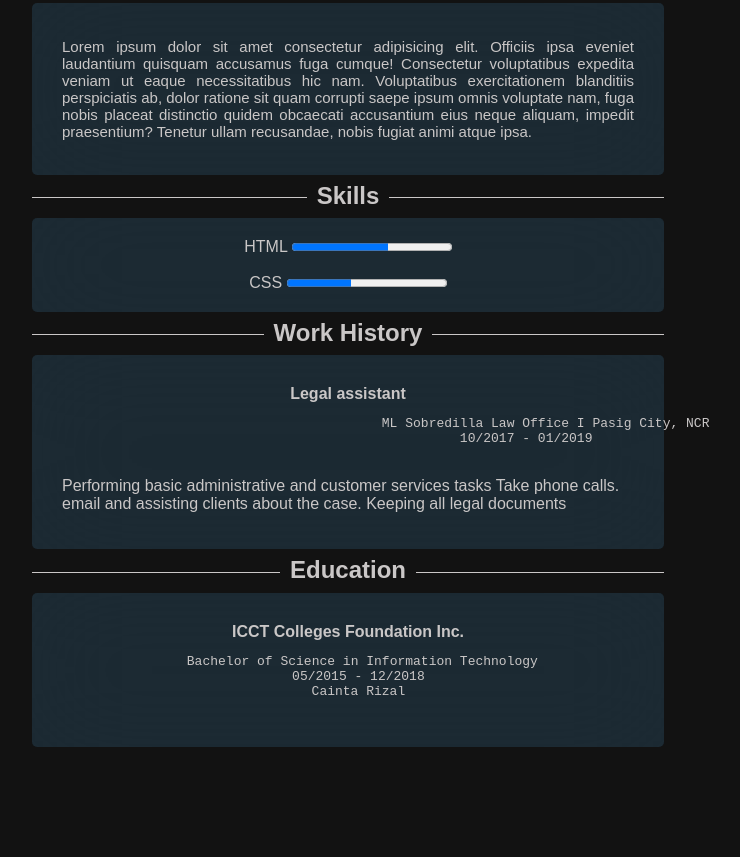
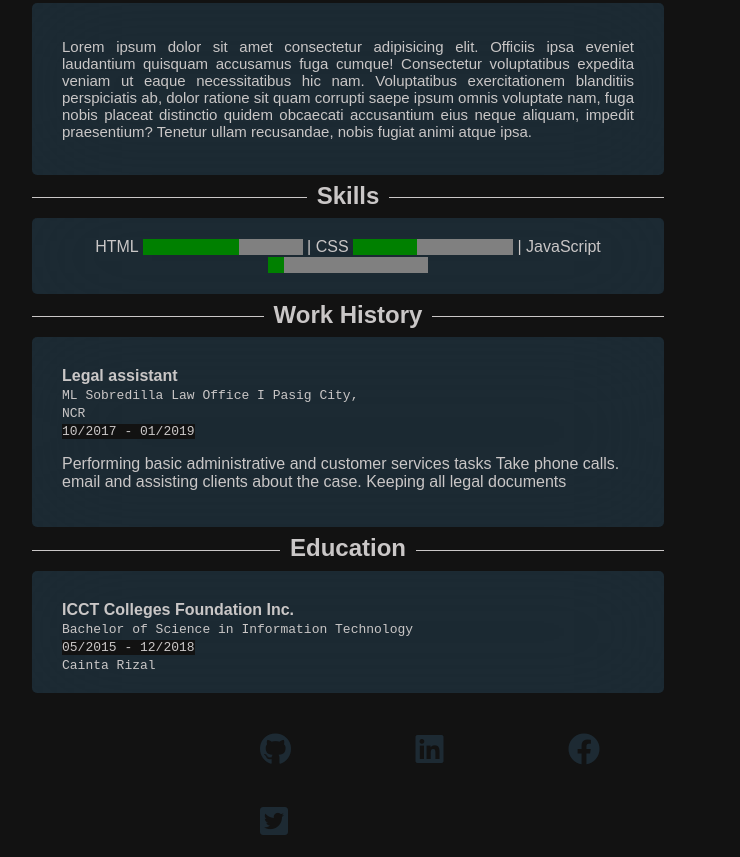
Before and after one commit to Mart-007/resumeWithStyle, a plain HTML site: page index.html in a window 1280 px wide. Shown: the part 375-1232 px from the top of the page, without its empty margins (292-1032 px from the left). Before the commit the page ends 1122 px from the top, so only its background shows below. Drawn offline with Linux system fonts and the light colour scheme.

Commit message:
update resume

```diff
--- a/index.html
+++ b/index.html
@@ -13,11 +13,13 @@
         <header>
             <img src="profile.jpg" alt="profile">
             <h1>Reymart Bordo</h1>
+            <nav>
                 <ul>
                     <li><i class="fas fa-phone-square-alt fa-sm"></i> +639-978-883-0275</li>
                     <li><i class="fas fa-envelope-square fa-sm"></i>  reymart.bordo07@gmail.com</li><br>
                     <li class="address"><i class="fas fa-home fa-sm"></i>1984 SH Loyola St. Sampaloc Manila</li>
                 </ul>
+            </nav>
         </header>
         <h2><span>Summary</span></h2>
         <section class="summary">
@@ -31,29 +33,39 @@
         <h2><span>Skills</span></h2>
         <section class="skills">
             <label for="html">HTML</label>
-            <progress id="html" value="60" max="100">60%</progress><br><br>
+            <progress id="html" value="60" max="100">60%</progress> |
             <label for="css">CSS</label>
-            <progress id="css" value="40" max="100">40%</progress>
+            <progress id="css" value="40" max="100">40%</progress> |
+            <label for="js">JavaScript</label>
+            <progress id="js" value="10" max="100">10%</progress>
         </section>
         <h2><span>Work History</span></h2>
         <section class="work_history">
+            <div class="position">
                 <h4>Legal assistant</h4>
-            <pre>
-                ML Sobredilla Law Office I Pasig City, NCR
+                <tt>
+                    ML Sobredilla Law Office I Pasig City, NCR <br>
                     <span>10/2017 - 01/2019</span>
-            </pre>
+                </tt>
+            </div>
             <p>Performing basic administrative and customer services tasks Take phone calls. email and assisting
                 clients about the case. Keeping all legal documents</p>
         </section>
         <h2><span>Education</span></h2>
         <section class="education">
             <h4>ICCT Colleges Foundation Inc.</h4>
-            <pre>
-                Bachelor of Science in Information Technology
-                <span>05/2015 - 12/2018</span>
-                <span>Cainta Rizal</span>
-            </pre>
+            <tt>
+                Bachelor of Science in Information Technology <br>
+                <span>05/2015 - 12/2018</span><br>
+                Cainta Rizal
+            </tt>
         </section>
+        <footer>
+            <a href="https://github.com/" class="github"><i class="fab fa-github fa-2x"></i></a>
+            <a href="https://www.linkedin.com/feed/" class="linkedin"><i class="fab fa-linkedin fa-2x"></i></a>
+            <a href="https://www.facebook.com/" class="facebook"><i class="fab fa-facebook fa-2x"></i></a>
+            <a href="https://twitter.com/?lang=en" class="twitter"><i class="fab fa-twitter-square fa-2x"></i></a>
+        </footer>
 
     </div>
 </body>
--- a/style.css
+++ b/style.css
@@ -54,20 +54,56 @@ body{
     .skills{
         text-align: center;
     }
+        progress{
+            border-radius: 5px;
+            background: aqua;
+        }
     .skills h4,
     .work_history h4,
     .education h4{
-        text-align: center;
+        text-align: left;
         margin-top: 10px;
         margin-bottom: 0px;
+        width: 15em;
     }
-        .work_history pre{
-            margin-left: 15em;
+        .position{
+            display: inline-block;
+            width: 20em;
         }
-            .work_history pre span{
-                margin-left: 6em;
-            }
+        .work_history tt{
+            text-align: left;
+        }
+        .work_history tt > span{
+            background-color: #121212;
+        }
         .education pre{
-            margin-right: 8em;
-            text-align: center;
+            text-align: left;
         }
+        .education tt > span{
+            background-color: #121212;
+        }
+    footer{
+        margin: 20px;
+        margin-left: 8em;
+        margin-bottom: 5em solid #121212;
+    }
+    a{
+        margin-left: 5em;
+        text-decoration: none;
+        color: rgba(91, 181, 241, 0.15);
+    }
+    a.github:hover{
+        color: rgba(245, 245, 245, 0.849);
+    }
+    a.linkedin:hover{
+        color: #0e76a8;
+    }
+    a.facebook:hover{
+        color: #0a54f3;
+    }
+    a.twitter:hover{
+        color: #00acee;
+    }
+    footer a > i{
+        padding: 20px;
+    }
```
Lines whose indentation alone changed are shown as unchanged.
